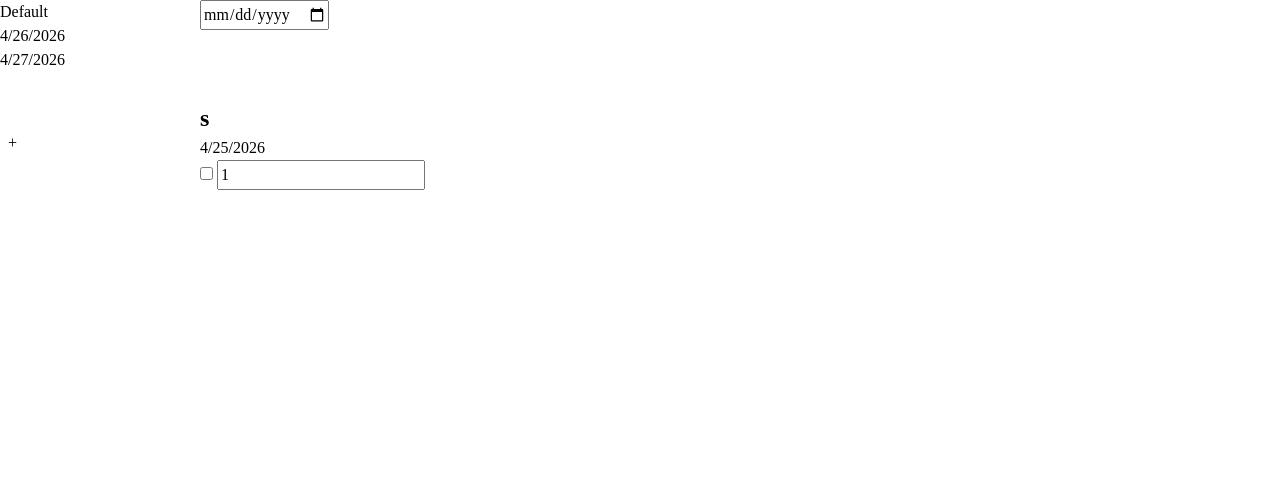
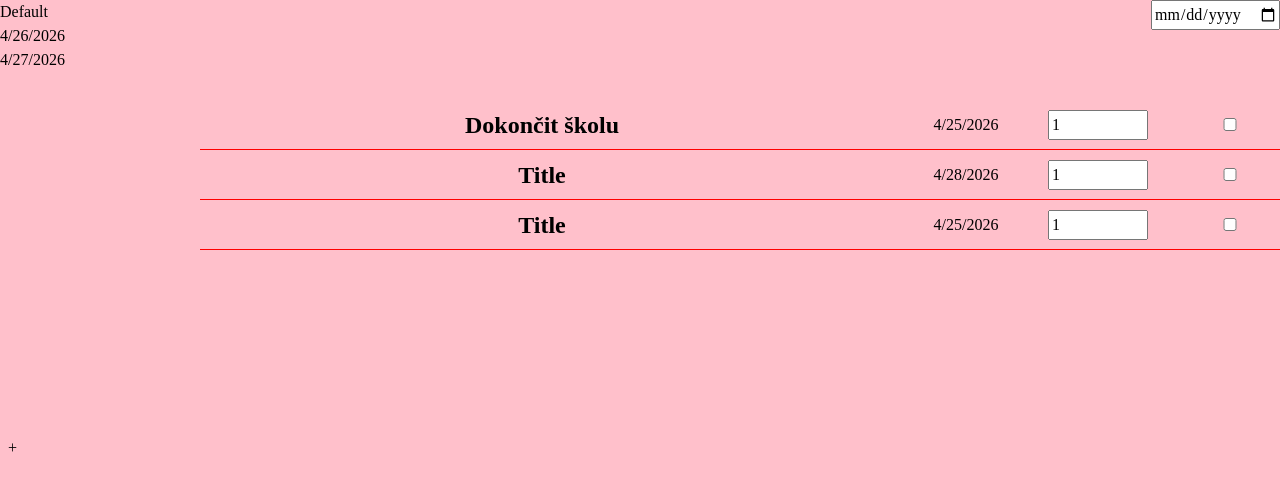
Before and after one commit to Aleskoss/todo-list, a website built with webpack: page src/index.html in a window 1280 px wide. Both pictures are taken after a click on the element "Default". Built offline with nearby package versions, Linux system fonts and the light colour scheme.

Commit message:
Add change status and priority functionality

```diff
--- a/src/scripts/DOM.js
+++ b/src/scripts/DOM.js
@@ -13,7 +13,13 @@ const DOMToDoRender = (() => {
   toDosContainer.id = "todos-container";
   projectDatabase
     .getProject("Default")
-    .addToDo(new ToDo("s", "s", "2026-04-25", false));
+    .addToDo(new ToDo("Dokončit školu", "Description", "2026-04-25", false));
+  projectDatabase
+    .getProject("Default")
+    .addToDo(new ToDo("Title", "Description", "2026-04-28", false));
+  projectDatabase
+    .getProject("Default")
+    .addToDo(new ToDo("Title", "Description", "2026-04-25", false));
 
   const render = () => {
     addProject();
@@ -27,9 +33,17 @@ const DOMToDoRender = (() => {
     container.innerHTML = `
     <h2>${item.title}</h2>
     <p>${item.dueDate}</p>
-    <input name="status" id="status" type="checkbox" ${item.status ? "checked" : ""}>
-    <input name="priority" id="priority" type="number" value="${item.priority}">
+    <input  class="priority" type="number" value="${item.priority}" min="1" max="3">
+    <input  class="status" type="checkbox" ${item.status ? "checked" : ""}>
   `;
+
+    const priority = container.querySelector(".priority");
+    console.log(priority);
+    const status = container.querySelector(".status");
+    priority.addEventListener("input", () =>
+      item.changePriority(priority.value),
+    );
+    status.addEventListener("input", () => item.changeStatus());
     return container;
   }
 
@@ -86,7 +100,6 @@ const DOMToDoRender = (() => {
       const toDoArray = projectDatabase.returnChosenDateProject(
         dateInput.value,
       ).toDos;
-      console.log(toDoArray);
       renderToDos(toDoArray);
     });
   }
--- a/src/scripts/project-database.js
+++ b/src/scripts/project-database.js
@@ -43,7 +43,6 @@ const projectDatabase = (() => {
           todo.dueDate === formattedDate &&
           !project.toDos.some((toDo) => todo.id === toDo.id)
         ) {
-          console.log("yes");
           project.addToDo(todo);
         }
       }
--- a/src/scripts/to-do-manager.js
+++ b/src/scripts/to-do-manager.js
@@ -8,14 +8,11 @@ export default class ToDo {
     this.status = false;
   }
 
-  increasePriority() {
-    if (this.priority < 3) {
-      priority++;
-    }
-  }
-  decreasePriority() {
-    if (this.priority > 1) {
-      priority--;
+  changePriority(value) {
+    if (value < 3 || value > 1) {
+      this.priority = value;
+    } else {
+      return "Priority can be set in range 1 - 3";
     }
   }
   changeStatus() {
--- a/src/styles/style.css
+++ b/src/styles/style.css
@@ -28,6 +28,8 @@ body {
   grid-template-areas:
     "sidebar header"
     "sidebar main";
+  min-height: 100vh;
+  background-color: pink;
 }
 
 img,
@@ -80,6 +82,11 @@ ol[role="list"] {
 #__next {
   isolation: isolate;
 }
+header {
+  display: grid;
+  justify-content: right;
+  align-content: start;
+}
 .sidebar {
   display: grid;
   grid-area: sidebar;
@@ -120,3 +127,18 @@ ol[role="list"] {
 main {
   grid-area: main;
 }
+
+main > div {
+  display: flex;
+  flex-wrap: wrap;
+  > div {
+    display: grid;
+    grid-template-columns: 1fr repeat(3, 100px);
+    gap: 2rem;
+    align-items: center;
+    flex-basis: 100%;
+    height: 50px;
+    text-align: center;
+    border-bottom: 1px solid red;
+  }
+}
```
